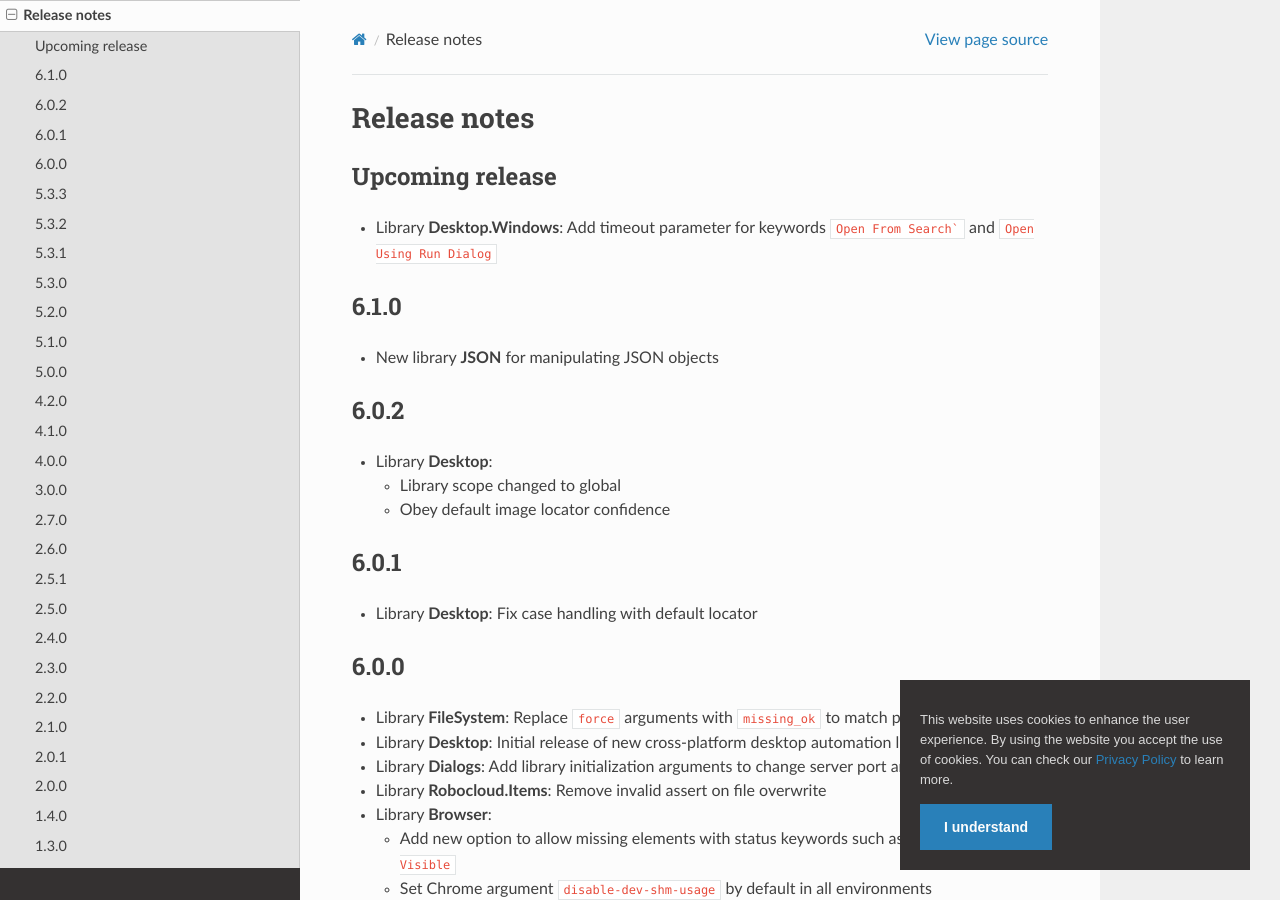
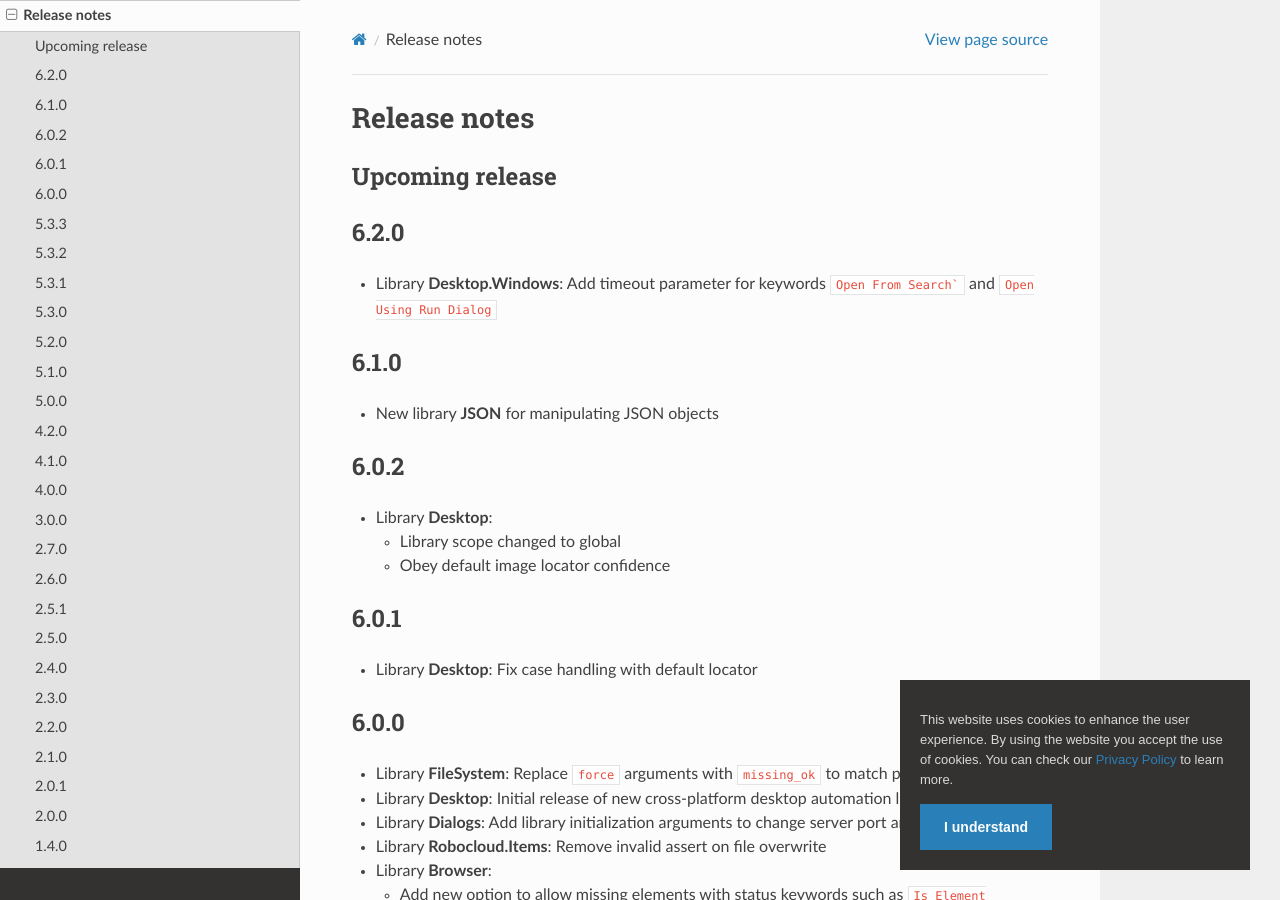
Before and after one commit to coderprovider/Framework-RPA, a Sphinx documentation site: the page built from docs/source/releasenotes.rst, in a window 1280 px wide and 900 px high. Built offline with Sphinx 7.4.7 and the Read the Docs theme 2.0.0, drawn with Linux system fonts in a browser that asks for light colours; pages that are not in the unit, such as notebooks, are missing from menus.

Commit message:
main: version 6.2.0

````diff
--- a/docs/source/releasenotes.rst
+++ b/docs/source/releasenotes.rst
@@ -4,9 +4,11 @@ Release notes
 Upcoming release
 ----------------
 
+6.2.0
+-----
+
 - Library **Desktop.Windows**: Add timeout parameter for keywords ``Open From Search```
   and ``Open Using Run Dialog``
-
 
 6.1.0
 -----
````
Also changed, not shown: 2 other files.
